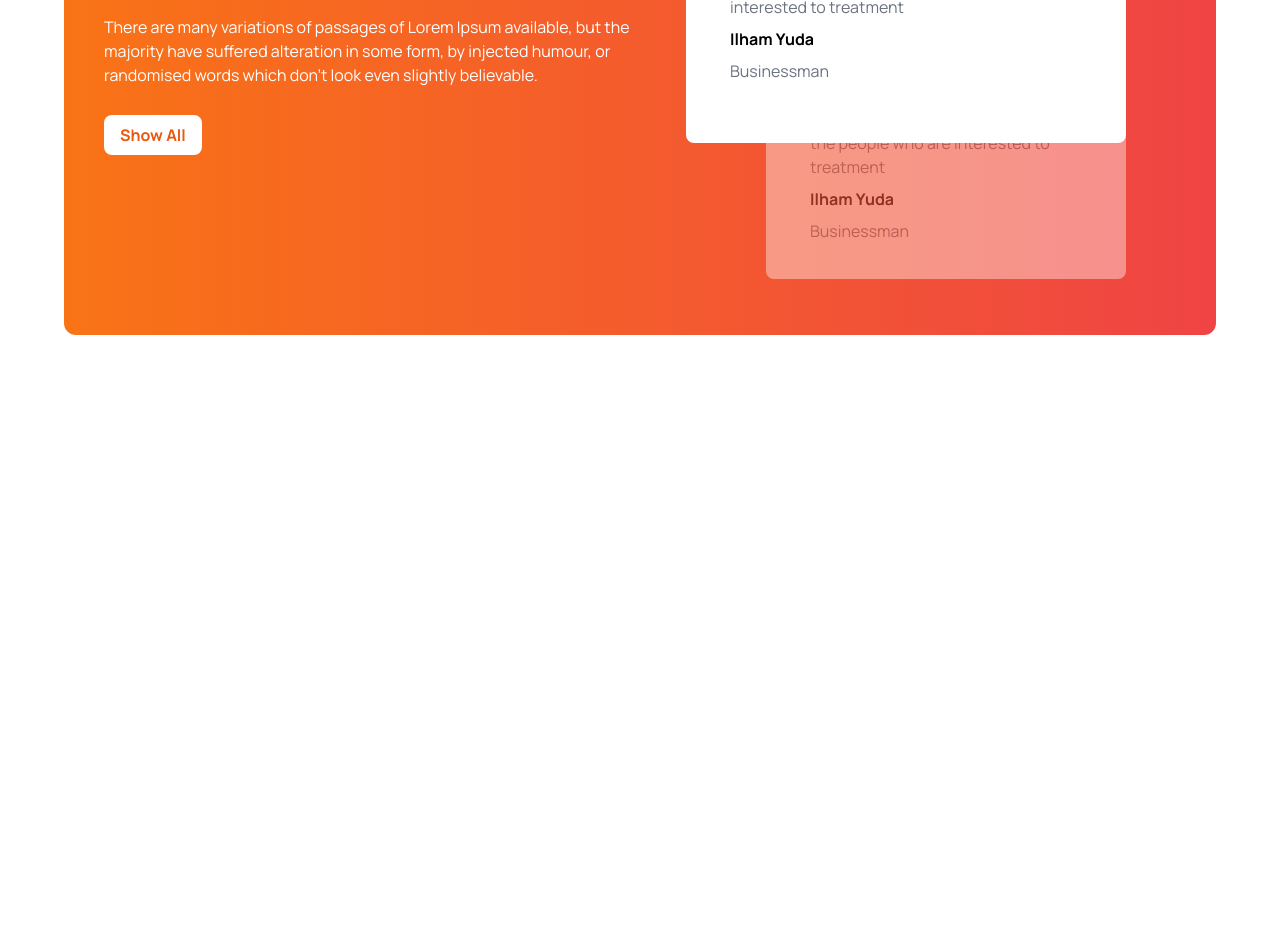
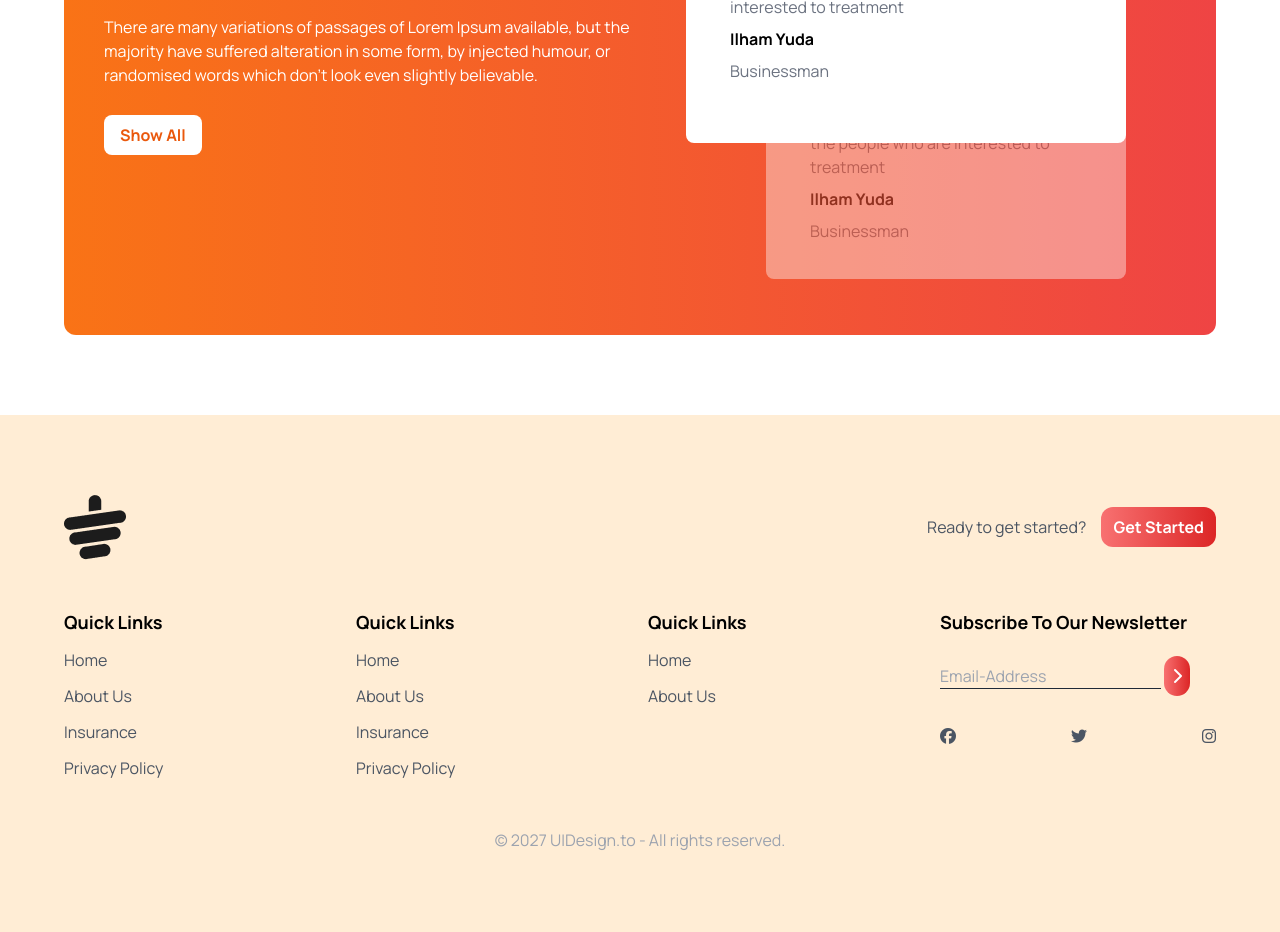
Before and after one commit to AsadEducation/tea-house-M14, a plain HTML site: page index.html in a window 1280 px wide. Shown: the part 2196-3128 px from the top of the page. Before the commit the page ends 2531 px from the top, so only its background shows below. Drawn offline with nearby package versions, Linux system fonts and the light colour scheme.

Commit message:
footer done

```diff
--- a/index.html
+++ b/index.html
@@ -195,6 +195,8 @@
       </div>
     </section>
 
+    <!-- review section  -->
+
 
     <section class="mt-20">
       <!-- grid container  -->
@@ -284,20 +286,96 @@
 
         </div>
 
-
-
-
-
       </div>
     </section>
 
 
+  </main>
 
 
+  <footer class="bg-orange-100 mt-10 md:mt-20 py-14 lg:py-20">
+    <!-- all content  -->
+    <div class="max-w-screen-xl px-16 mx-auto  text-gray-600 ">
+      <!-- logo design  -->
+      <div class="sm:flex justify-between items-center mb-12">
+        <div><img src="./images/cup.png" alt=""></div>
+        <div class="space-x-3">
+          <p class="inline">Ready to get started?</p>
+          <button class="bg-gradient-to-r from-red-400 to-red-600 text-white py-2 px-3 rounded-xl font-bold">Get
+            Started</button>
+        </div>
+      </div>
 
+      <!-- Grid cols container  -->
 
+      <div class="grid grid-cols-1 md:grid-cols-2 lg:grid-cols-4 gap-4">
+        <!-- first col  -->
+        <div>
 
-  </main>
+          <h2 class="font-bold text-lg text-black mb-3">Quick Links</h2>
+
+          <ul class="space-y-3">
+            <li class="hover:text-orange-600"><a href="">Home</a></li>
+            <li class="hover:text-orange-600"><a href="">About Us</a></li>
+            <li class="hover:text-orange-600"><a href="">Insurance</a></li>
+            <li class="hover:text-orange-600"><a href="">Privacy Policy</a></li>
+          </ul>
+        </div>
+        <!-- second col  -->
+
+        <div>
+
+          <h2 class="font-bold text-lg text-black mb-3">Quick Links</h2>
+
+          <ul class="space-y-3">
+            <li class="hover:text-orange-600"><a href="">Home</a></li>
+            <li class="hover:text-orange-600"><a href="">About Us</a></li>
+            <li class="hover:text-orange-600"><a href="">Insurance</a></li>
+            <li class="hover:text-orange-600"><a href="">Privacy Policy</a></li>
+          </ul>
+        </div>
+
+        <!-- third col -->
+
+        <div>
+
+          <h2 class="font-bold text-lg text-black mb-3">Quick Links</h2>
+
+          <ul class="space-y-3">
+            <li class="hover:text-orange-600"><a href="">Home</a></li>
+            <li class="hover:text-orange-600"><a href="">About Us</a></li>
+
+          </ul>
+        </div>
+
+        <!-- fourth col  -->
+
+        <div>
+          <h2 class="font-bold text-lg text-black mb-5">Subscribe To Our Newsletter</h2>
+          <div class="mb-4 lg:mb-8">
+            <input placeholder="Email-Address" type="text" class="bg-transparent border-b border-gray-800 w-4/5">
+
+            <button class="bg-gradient-to-r from-red-400 to-red-600 text-white  rounded-full font-bold p-2">
+
+              <i class="fa-solid fa-chevron-right"></i>
+
+            </button>
+
+          </div>
+
+          <!-- social icons  -->
+
+          <div class="flex justify-between">
+            <i class="fa-brands fa-facebook"></i>
+            <i class="fa-brands fa-twitter"></i>
+            <i class="fa-brands fa-instagram"></i>
+
+          </div>
+        </div>
+      </div>
+    </div>
+    <div class="mt-8 lg:mt-12 text-gray-400 text-center"> © 2027 UIDesign.to - All rights reserved. </div>
+  </footer>
 
 </body>
 
```
